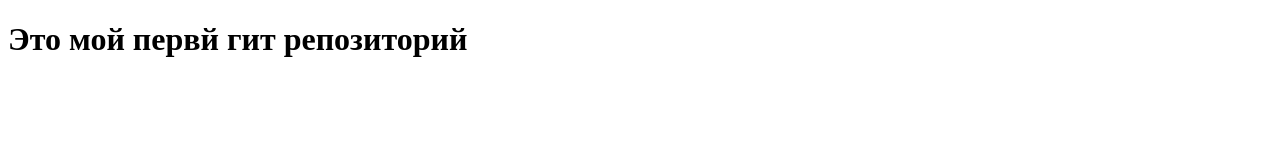
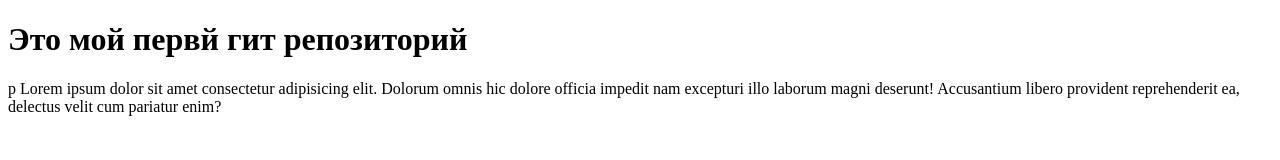
Before and after one commit to kuzya1234/ski-school-Kuzovleva, a plain HTML site: page index.html in a window 1280 px wide. Drawn offline with Linux system fonts and the light colour scheme.

Commit message:
мой второй коммит

```diff
--- a/index.html
+++ b/index.html
@@ -9,5 +9,6 @@
 <body>
     <h1>Это мой первй гит репозиторий</h1>
 
+ p Lorem ipsum dolor sit amet consectetur adipisicing elit. Dolorum omnis hic dolore officia impedit nam excepturi illo laborum magni deserunt! Accusantium libero provident reprehenderit ea, delectus velit cum pariatur enim?
 </body>
 </html>
```
